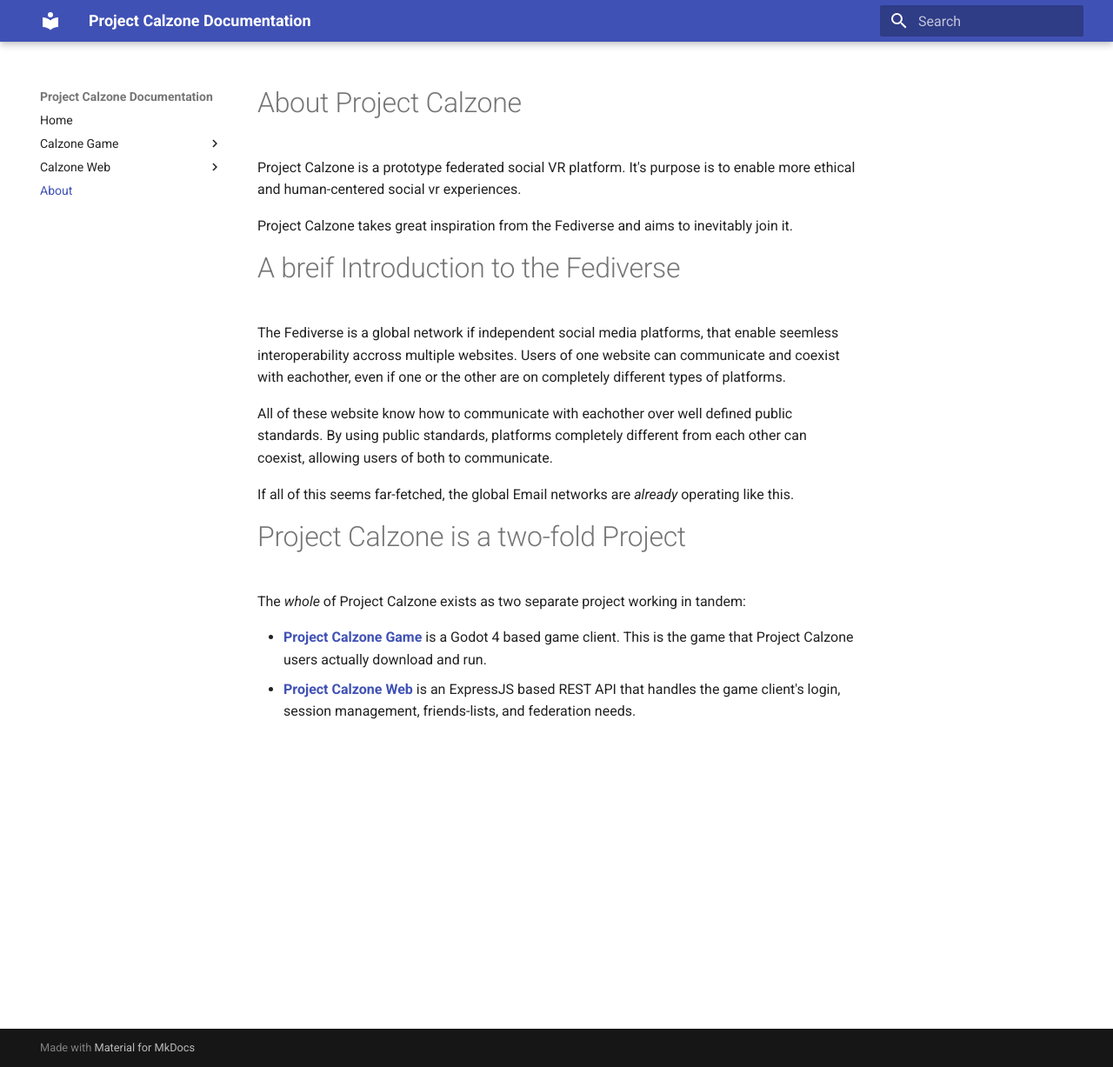
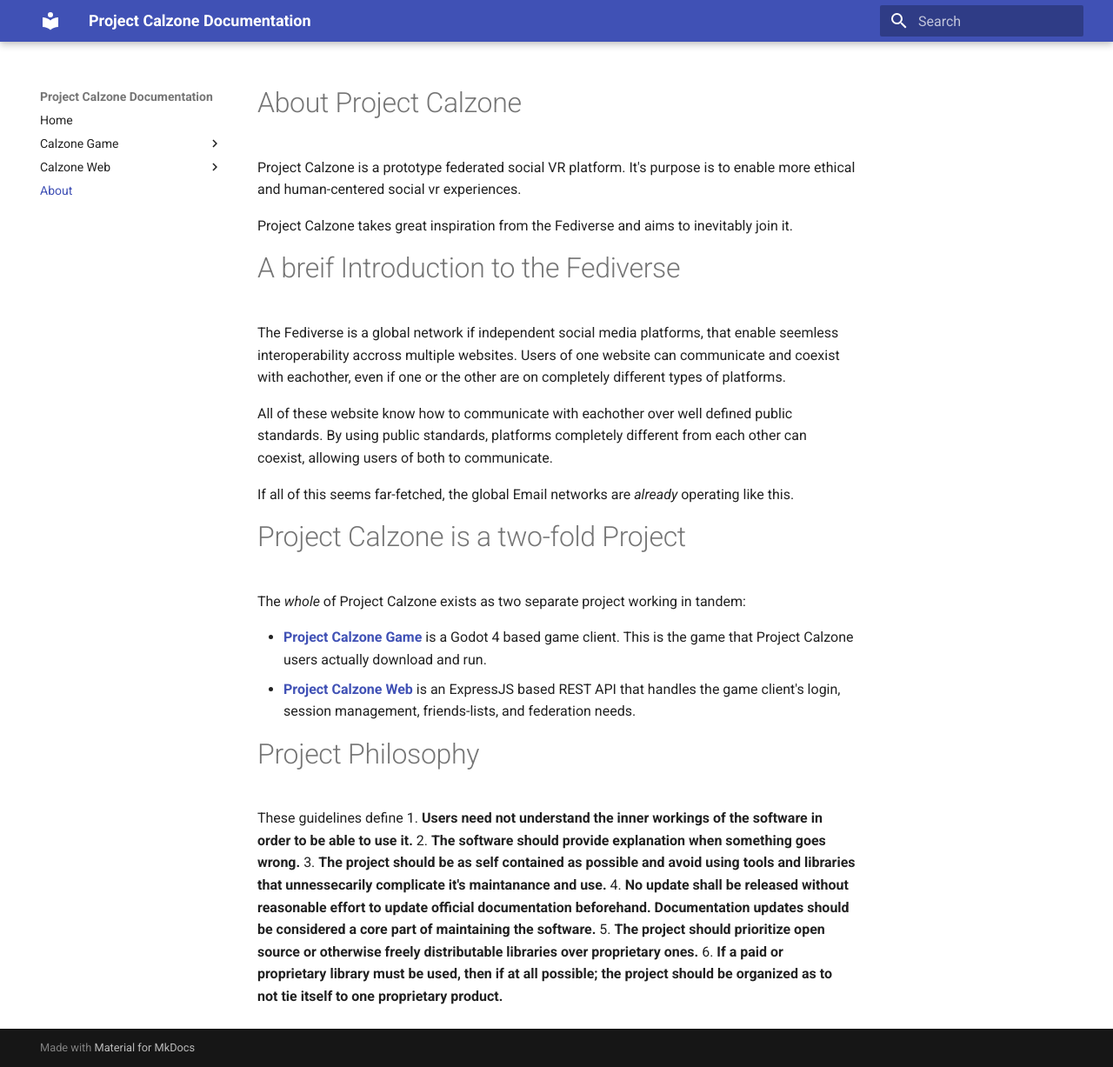
Before and after one commit to TailTwistStudios/Project-Calzone-Docs, an MkDocs documentation site: the page built from docs/about.md, in a window 1280 px wide and 1227 px high. Shown: the whole window at 87% size. Built offline with MkDocs 1.6.1 and Material for MkDocs 9.7.7, drawn with Linux system fonts in a browser that asks for light colours.

Commit message:
Moved Project Philosophy to the about page

```diff
--- a/docs/about.md
+++ b/docs/about.md
@@ -16,3 +16,12 @@ The *whole* of Project Calzone exists as two separate project working in tandem:
 
 - [**Project Calzone Game**](./game/index.md) is a Godot 4 based game client. This is the game that Project Calzone users actually download and run.
 - [**Project Calzone Web**](./web/index.md) is an ExpressJS based REST API that handles the game client's login, session management, friends-lists, and federation needs.
+
+# Project Philosophy
+These guidelines define
+1. **Users need not understand the inner workings of the software in order to be able to use it.**
+2. **The software should provide explanation when something goes wrong.**
+3. **The project should be as self contained as possible and avoid using tools and libraries that unnessecarily complicate it's maintanance and use.**
+4. **No update shall be released without reasonable effort to update official documentation beforehand. Documentation updates should be considered a core part of maintaining the software.**
+5. **The project should prioritize open source or otherwise freely distributable libraries over proprietary ones.**
+6. **If a paid or proprietary library must be used, then if at all possible; the project should be organized as to not tie itself to one proprietary product.**
```
